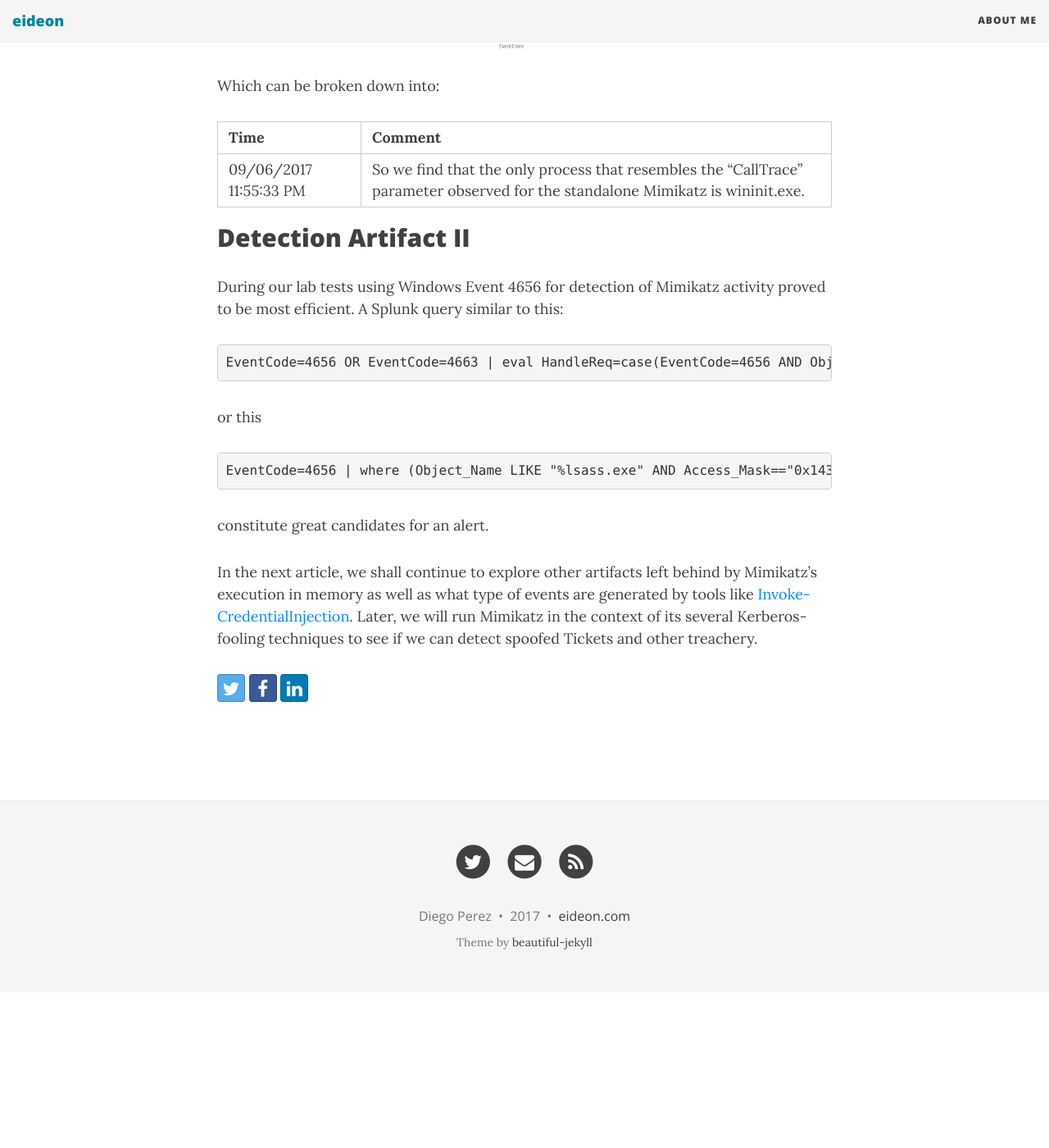
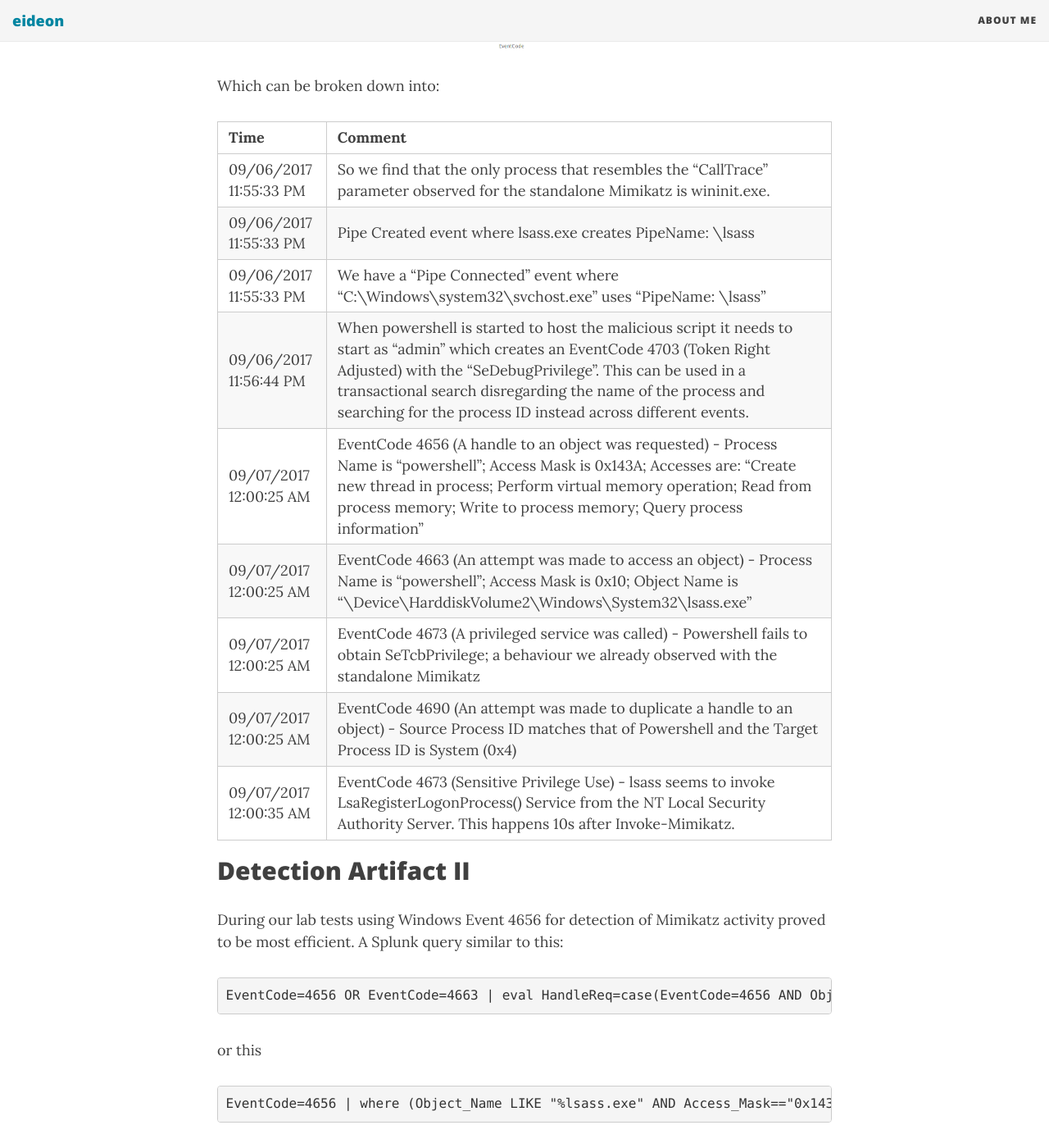
Before and after one commit to darkquasar/darkquasar.github.io, a Jekyll site: the page built from _posts/2017-09-09-THL01-Mimikatz.md, in a window 1280 px wide and 1400 px high, scrolled down 9565 px. Shown: the whole window at 82% size. Built offline with Jekyll 4.4.1, drawn with Linux system fonts in a browser that asks for light colours; nearby versions of some CDN libraries; before the commit the page ends 10775 px from its top, so only the background shows below that.

Commit message:
Update 2017-09-09-THL01-Mimikatz.md

```diff
--- a/_posts/2017-09-09-THL01-Mimikatz.md
+++ b/_posts/2017-09-09-THL01-Mimikatz.md
@@ -156,9 +156,18 @@
 
 Which can be broken down into:
 
-| Time                   | Comment                                                                                                                         |
-|------------------------|---------------------------------------------------------------------------------------------------------------------------------|
-| 09/06/2017 11:55:33 PM |  So we find that the only process that resembles the "CallTrace" parameter observed for the standalone Mimikatz is wininit.exe. |
+| Time                   | Comment                                                                                                                                                                                                                                                                                                                     |
+|------------------------|-----------------------------------------------------------------------------------------------------------------------------------------------------------------------------------------------------------------------------------------------------------------------------------------------------------------------------|
+| 09/06/2017 11:55:33 PM |  So we find that the only process that resembles the "CallTrace" parameter observed for the standalone Mimikatz is wininit.exe.                                                                                                                                                                                             |
+| 09/06/2017 11:55:33 PM |  Pipe Created event where lsass.exe creates PipeName: \lsass                                                                                                                                                                                                                                                                |
+| 09/06/2017 11:55:33 PM |  We have a "Pipe Connected" event where "C:\Windows\system32\svchost.exe" uses "PipeName: \lsass"                                                                                                                                                                                                                           |
+| 09/06/2017 11:56:44 PM |  When powershell is started to host the malicious script it needs to start as "admin" which creates an EventCode 4703 (Token Right Adjusted) with the "SeDebugPrivilege". This can be used in a transactional search disregarding the name of the process and searching for the process ID instead across different events. |
+| 09/07/2017 12:00:25 AM |  EventCode 4656 (A handle to an object was requested) - Process Name is "powershell"; Access Mask is 0x143A; Accesses are: "Create new thread in process; Perform virtual memory operation; Read from process memory; Write to process memory; Query process information"                                                   |
+| 09/07/2017 12:00:25 AM |  EventCode 4663 (An attempt was made to access an object) - Process Name is "powershell"; Access Mask is 0x10; Object Name is "\Device\HarddiskVolume2\Windows\System32\lsass.exe"                                                                                                                                          |
+| 09/07/2017 12:00:25 AM |  EventCode 4673 (A privileged service was called) - Powershell fails to obtain SeTcbPrivilege; a behaviour we already observed with the standalone Mimikatz                                                                                                                                                                 |
+| 09/07/2017 12:00:25 AM |  EventCode 4690 (An attempt was made to duplicate a handle to an object) - Source Process ID matches that of Powershell and the Target Process ID is System (0x4)                                                                                                                                                           |
+| 09/07/2017 12:00:35 AM |  EventCode 4673 (Sensitive Privilege Use) - lsass seems to invoke LsaRegisterLogonProcess() Service from the NT Local Security Authority Server. This happens 10s after Invoke-Mimikatz.                                                                                                                                    |
+
 
 ## Detection Artifact II
 During our lab tests using Windows Event 4656 for detection of Mimikatz activity proved to be most efficient. A Splunk query similar to this:
```
